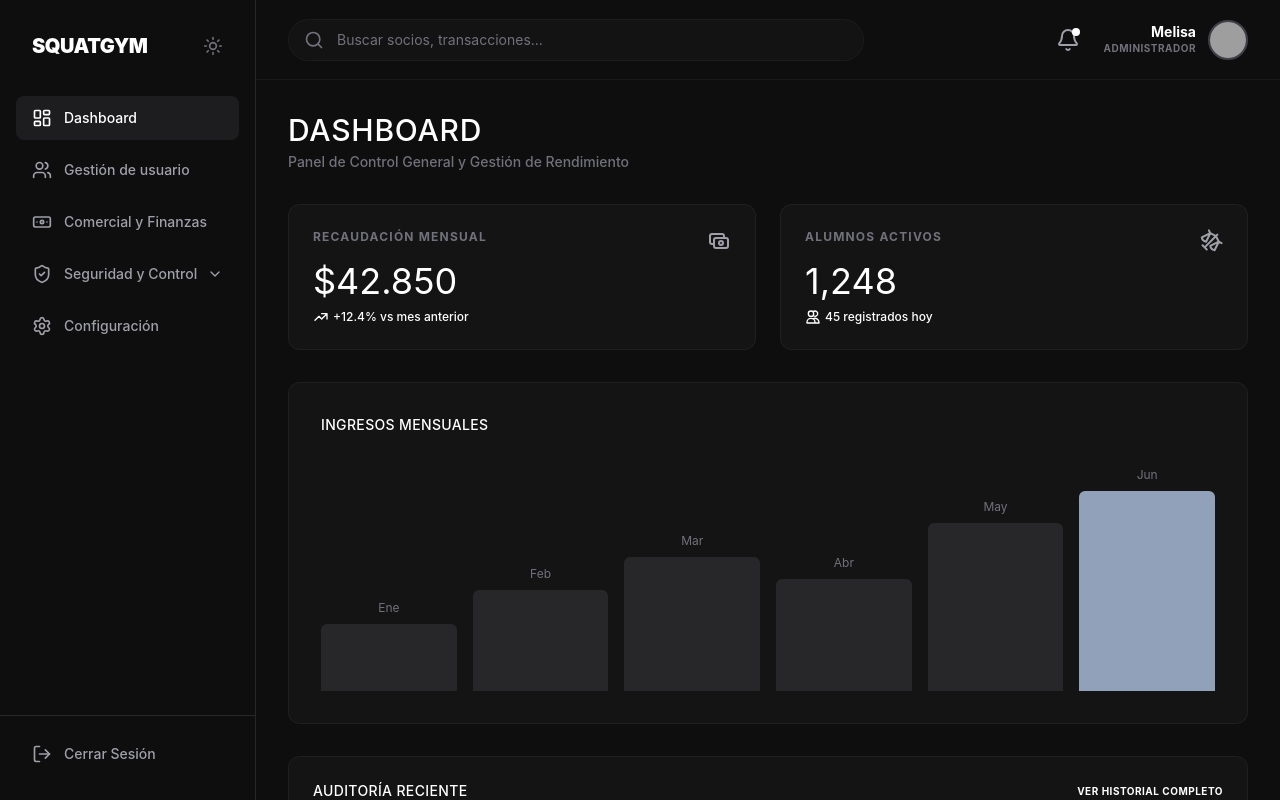
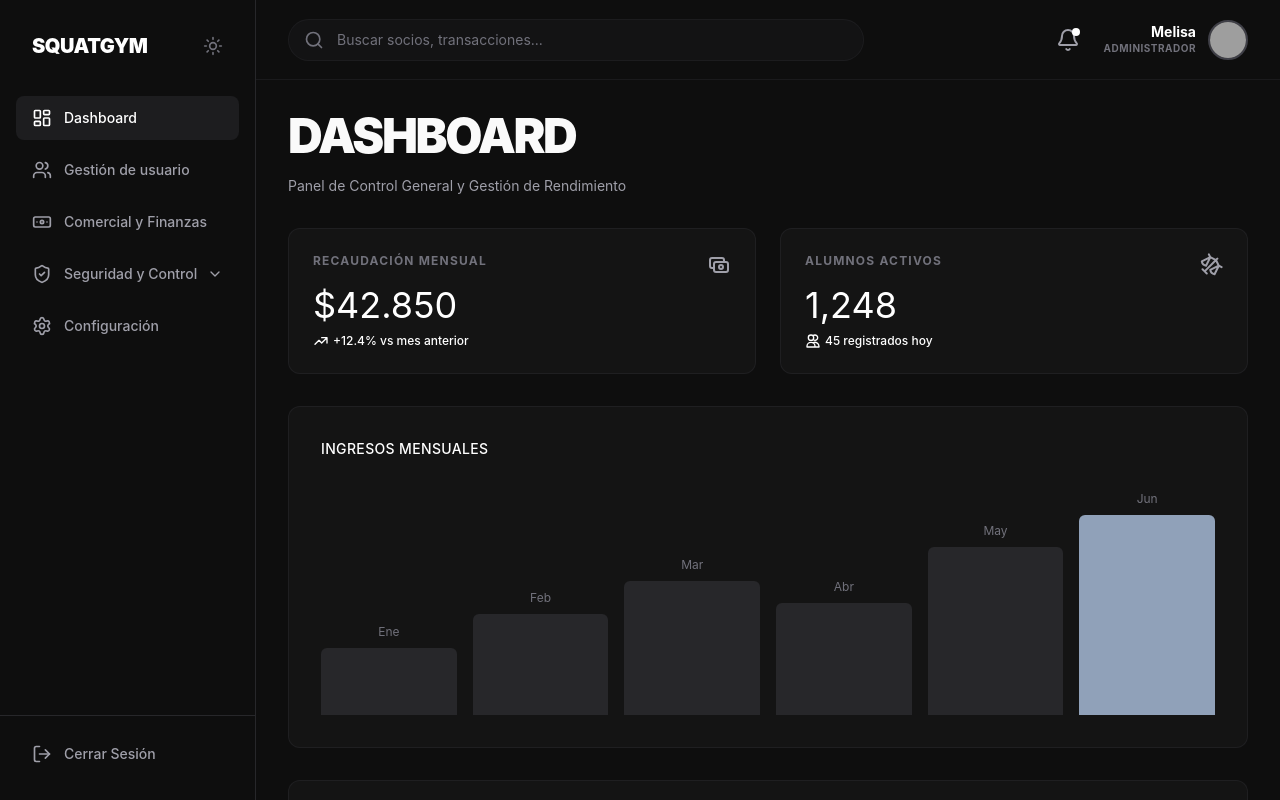
Before and after one commit to LucBere/PageAntigravity, a React (Vite) app: page /admin in a window 1280 px wide. Shown: the top 800 px of the page. Built offline with nearby package versions, Linux system fonts and the light colour scheme; grey boxes are pictures that could not be loaded.

Commit message:
feat: standardize Admin Dashboard typography and centering

```diff
--- a/src/components/admin/AdminDashboard.tsx
+++ b/src/components/admin/AdminDashboard.tsx
@@ -16,11 +16,15 @@ export default function AdminDashboard() {
   const auditoriasVisibles = mostrarTodo ? mockAuditorias : mockAuditorias.slice(0, 3);
 
   return (
-    <div className="space-y-8 max-w-7xl">
+    <div className="space-y-8 max-w-7xl mx-auto pb-10">
       {/* Header */}
       <div>
-        <h2 className="text-3xl font-medium text-slate-900 dark:text-white tracking-wide mb-1 transition-colors">DASHBOARD</h2>
-        <p className="text-sm text-slate-500 dark:text-zinc-500 font-medium transition-colors">Panel de Control General y Gestión de Rendimiento</p>
+        <h1 className="text-[3rem] font-black text-slate-900 dark:text-[#FAFAFA] tracking-tighter mb-4 uppercase leading-none transition-colors">
+          DASHBOARD
+        </h1>
+        <p className="text-slate-500 dark:text-zinc-400 text-sm max-w-xl transition-colors">
+          Panel de Control General y Gestión de Rendimiento
+        </p>
       </div>
 
       {/* SECCIÓN KPI */}
```
